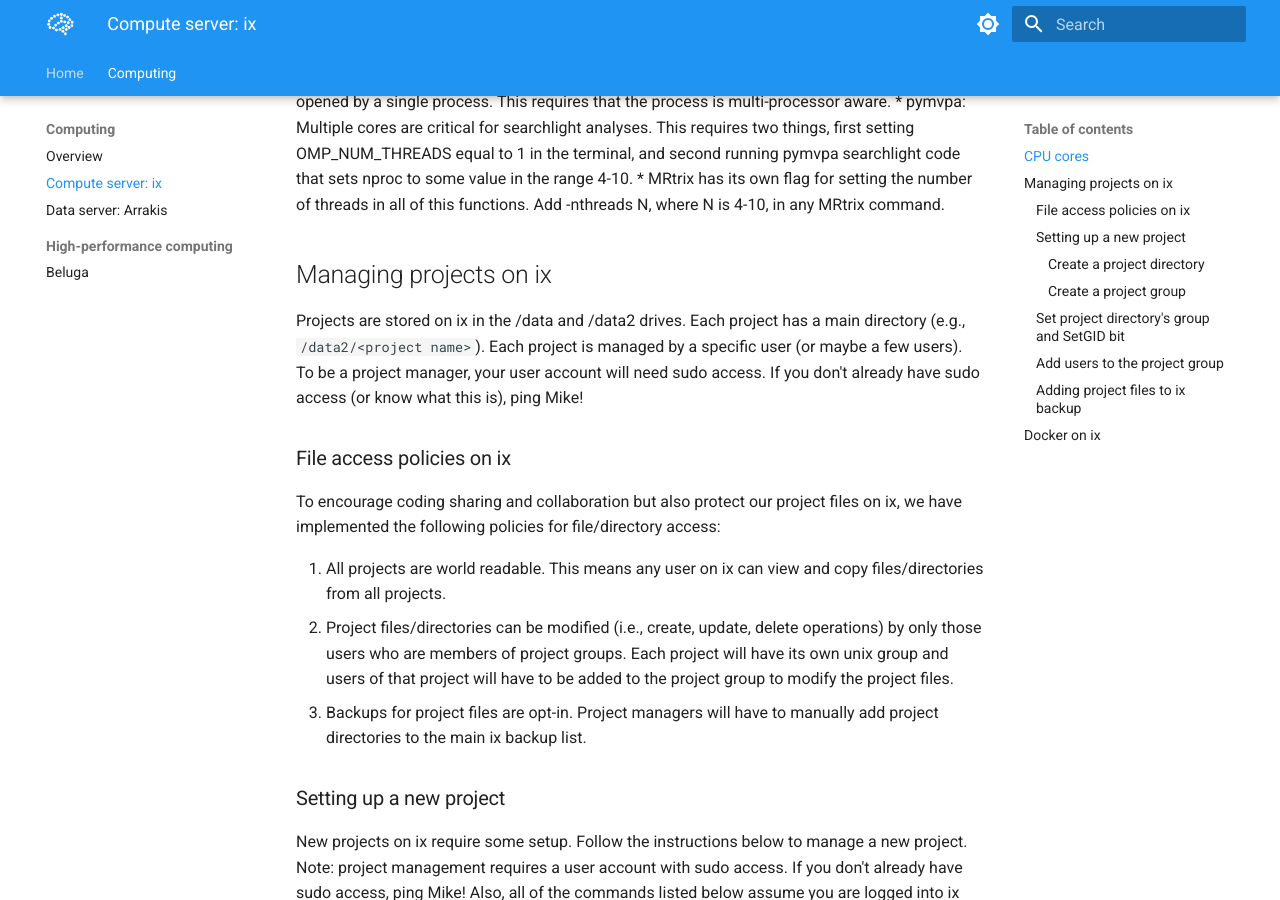
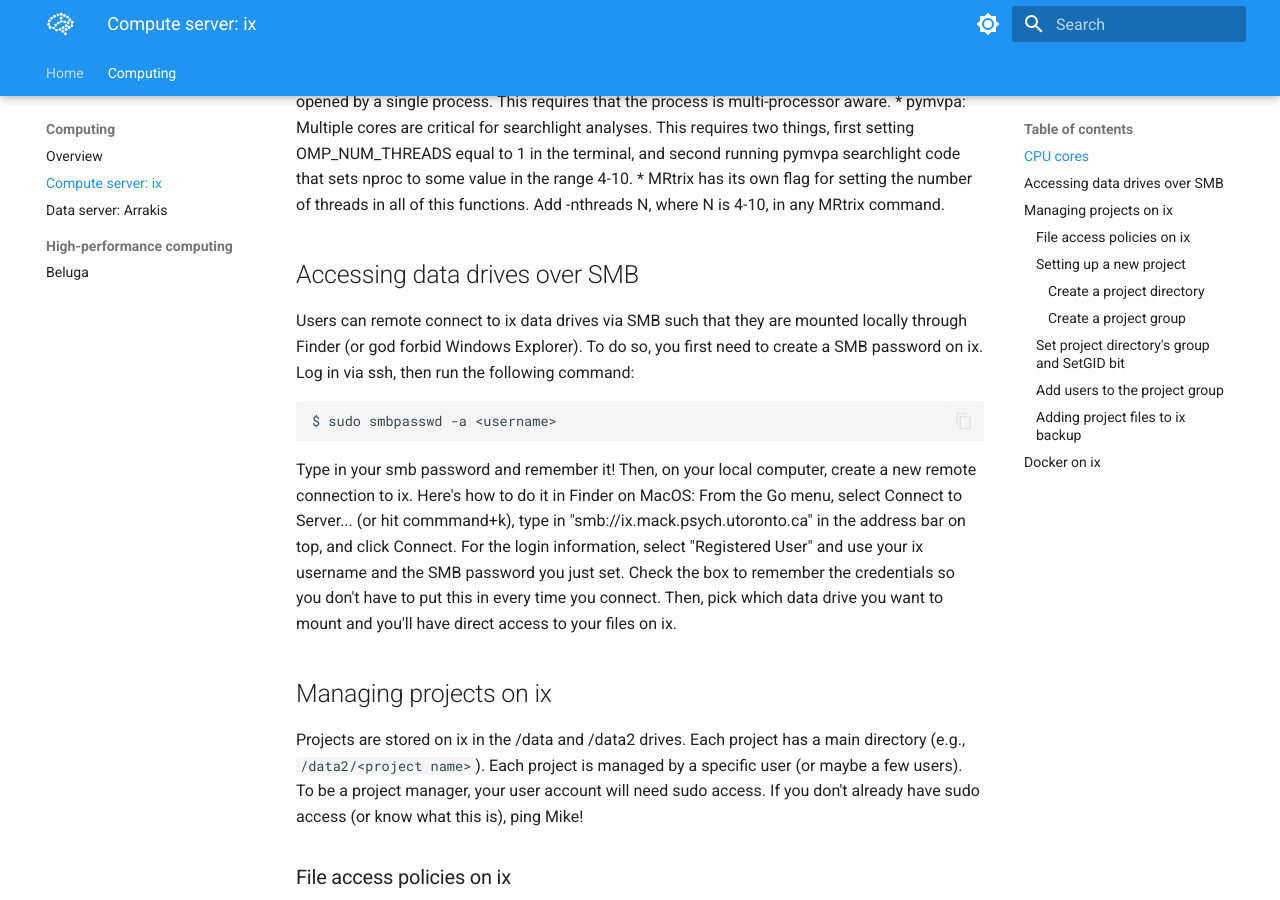
Before and after one commit to macklab/manual, an MkDocs documentation site: the page built from docs/ix.md, in a window 1280 px wide and 900 px high, scrolled down 394 px. Built offline with MkDocs 1.6.1 and Material for MkDocs 9.7.7, drawn with Linux system fonts in a browser that asks for light colours.

Commit message:
Add info re: SMB shares

````diff
--- a/docs/ix.md
+++ b/docs/ix.md
@@ -6,6 +6,13 @@ ix has a 20-core processor with hyper threading. This means there are a total of
 * pymvpa: Multiple cores are critical for searchlight analyses. This requires two things, first setting OMP_NUM_THREADS equal to 1 in the terminal, and second running pymvpa searchlight code that sets nproc to some value in the range 4-10.
 * MRtrix has its own flag for setting the number of threads in all of this functions. Add -nthreads N, where N is 4-10, in any MRtrix command.
 
+## Accessing data drives over SMB
+
+Users can remote connect to ix data drives via SMB such that they are mounted locally through Finder (or god forbid Windows Explorer). To do so, you first need to create a SMB password on ix. Log in via ssh, then run the following command:
+```
+$ sudo smbpasswd -a <username>
+```
+Type in your smb password and remember it! Then, on your local computer, create a new remote connection to ix. Here's how to do it in Finder on MacOS: From the Go menu, select Connect to Server... (or hit commmand+k), type in "smb://ix.mack.psych.utoronto.ca" in the address bar on top, and click Connect. For the login information, select "Registered User" and use your ix username and the SMB password you just set. Check the box to remember the credentials so you don't have to put this in every time you connect. Then, pick which data drive you want to mount and you'll have direct access to your files on ix.
 
 ## Managing projects on ix
 
````
